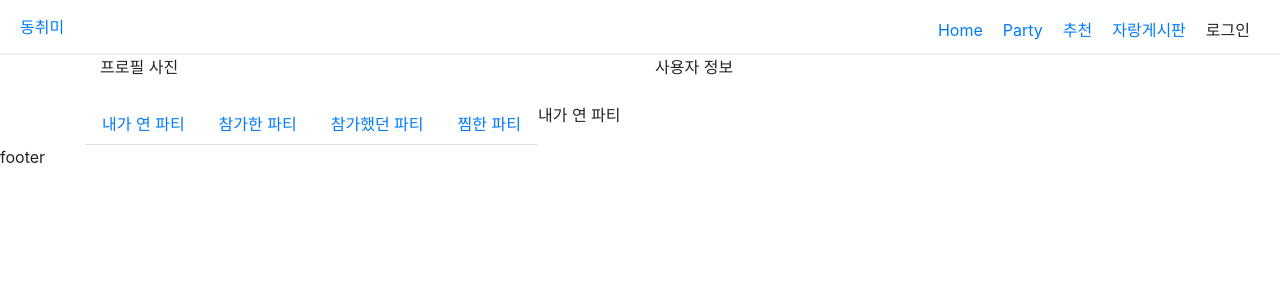
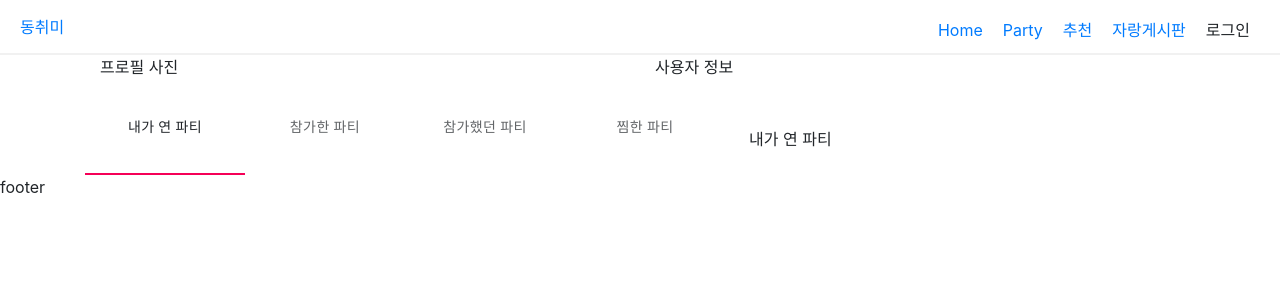
Before and after one commit to rlawlgus322/dongchimi, a React (Create React App) app in the folder frontend/: page /mypage in a window 1280 px wide. Shown: the top 300 px of the page. Built offline with nearby package versions, Linux system fonts and the light colour scheme; no server answers; what quill-image-uploader would draw is missing.

Commit message:
[update] S03P31A409-36 : 탭 수정

```diff
--- a/frontend/package.json
+++ b/frontend/package.json
@@ -8,6 +8,8 @@
     "@fortawesome/free-regular-svg-icons": "^5.15.1",
     "@fortawesome/free-solid-svg-icons": "^5.15.1",
     "@fortawesome/react-fontawesome": "^0.1.12",
+    "@material-ui/core": "^4.11.0",
+    "@material-ui/lab": "^4.0.0-alpha.56",
     "@testing-library/jest-dom": "^4.2.4",
     "@testing-library/react": "^9.3.2",
     "@testing-library/user-event": "^7.1.2",
--- a/frontend/src/components/mypage/MypageTab.js
+++ b/frontend/src/components/mypage/MypageTab.js
@@ -1,6 +1,8 @@
 import React, { Component } from 'react';
-import { Nav } from 'react-bootstrap';
-// import ReactDOM from 'react-dom';
+import Tab from '@material-ui/core/Tab';
+import TabContext from '@material-ui/lab/TabContext';
+import TabList from '@material-ui/lab/TabList';
+import TabPanel from '@material-ui/lab/TabPanel';
 import OpenParty from './OpenParty';
 import JoinParty from './JoinParty';
 import JoinedParty from './JoinedParty';
@@ -16,31 +18,28 @@ const obj = {
 class MypageTab extends Component {
   state = {
     activeTab: 0,
+    value: "1",
   }
-  clickHandler = (id) => {
-    this.setState({
-      activeTab: id
-    })
+  clickHandler = (e, id) => {
+    this.setState({ value: id });
   }
+
   render() {
     return (
-      <Nav className="wrapper">
-        <Nav variant="tabs">
-          <Nav.Item>
-            <Nav.Link onClick={() => this.clickHandler(0)}>내가 연 파티</Nav.Link>
-          </Nav.Item>
-          <Nav.Item>
-            <Nav.Link onClick={() => this.clickHandler(1)}>참가한 파티</Nav.Link>
-          </Nav.Item>
-          <Nav.Item>
-            <Nav.Link onClick={() => this.clickHandler(2)}>참가했던 파티</Nav.Link>
-          </Nav.Item>
-          <Nav.Item>
-            <Nav.Link onClick={() => this.clickHandler(3)}>찜한 파티</Nav.Link>
-          </Nav.Item>
-        </Nav>
-        <div className="contents">{obj[this.state.activeTab]}</div>
-      </Nav>
+      <>
+        <TabContext value={this.state.value}>
+          <TabList onChange={this.clickHandler}>
+            <Tab label="내가 연 파티" value="1" />
+            <Tab label="참가한 파티" value="2" />
+            <Tab label="참가했던 파티" value="3" />
+            <Tab label="찜한 파티" value="4" />
+          </TabList>
+          <TabPanel value="1"><OpenParty /></TabPanel>
+          <TabPanel value="2"><JoinParty /></TabPanel>
+          <TabPanel value="3"><JoinedParty /></TabPanel>
+          <TabPanel value="4"><LikeParty /></TabPanel>
+        </TabContext>
+      </>
     );
   }
 }
```
Also changed, not shown: 1 other file (tests, documents, lock files or other folders).
